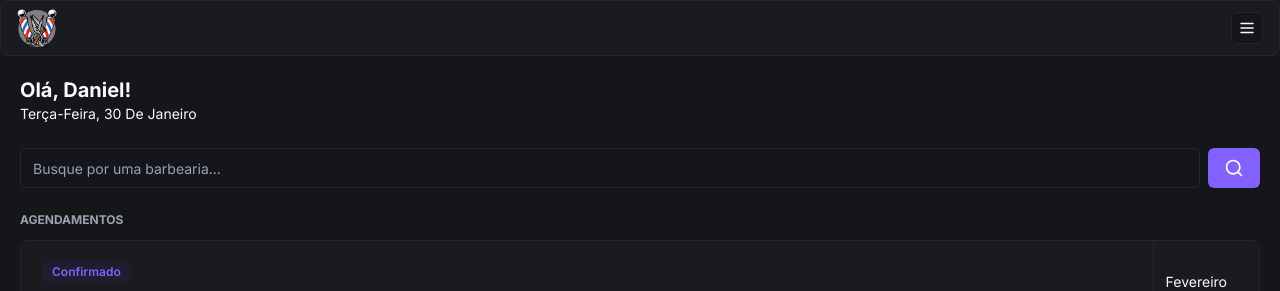
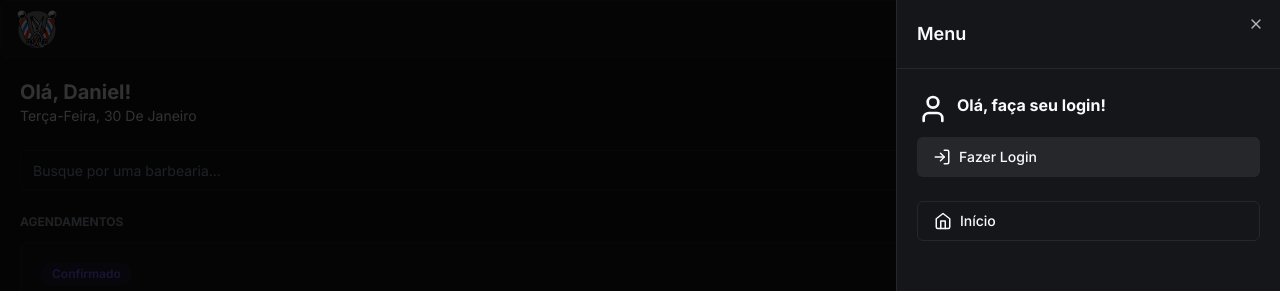
Before and after one commit to DanCalistDev/barber-shop, a Next.js app: page / in a window 1280 px wide. Both pictures are taken after a click on the button 1247 px from the left and 28 px from the top of the page. Shown: the top 291 px of the page. Built offline with nearby package versions, Linux system fonts and the light colour scheme; no server answers; the database is empty.

Commit message:
feat: :sparkles: add sign in and sign out

```diff
--- a/app/_components/header.tsx
+++ b/app/_components/header.tsx
@@ -1,19 +1,95 @@
-'use client'
+"use client";
 
 import Image from "next/image";
 import { Card, CardContent } from "../_components/ui/card";
 import { Button } from "../_components/ui/button";
-import { MenuIcon } from "lucide-react";
+import {
+  CalendarIcon,
+  HomeIcon,
+  LogInIcon,
+  LogOutIcon,
+  MenuIcon,
+  UserIcon,
+} from "lucide-react";
+import {
+  Sheet,
+  SheetContent,
+  SheetHeader,
+  SheetTitle,
+  SheetTrigger,
+} from "./ui/sheet";
+import { signIn, signOut, useSession } from "next-auth/react";
+import { Avatar, AvatarImage } from "./ui/avatar";
+import Link from "next/link";
 
 export default function Header() {
+  const { data } = useSession();
+  const handleLogoutClick = () => signOut();
+  const handleLoginClick = () => signIn("google");
 
   return (
     <Card>
       <CardContent className="px-4 py-2 flex justify-between items-center flex-row">
-             <Image src="/logo-barber.png" alt="Barbershop" height={12} width={40}/>
-             <Button variant="outline" size="icon" className="h-8 w-8">
-               <MenuIcon size={18} />
+        <Image src="/logo-barber.png" alt="Barbershop" height={12} width={40} />
+        <Sheet>
+          <SheetTrigger asChild>
+            <Button variant="outline" size={"icon"}>
+              <MenuIcon size={16} />
             </Button>
+          </SheetTrigger>
+          <SheetContent className="p-0">
+            <SheetHeader className="text-left border-b border-solid border-secondary p-5">
+              <SheetTitle>Menu</SheetTitle>
+            </SheetHeader>
+
+            {data?.user ? (
+              <div className="flex justify-between px-5 py-6 items-center">
+                <div className="flex items-center gap-3 ">
+                  <Avatar>
+                    <AvatarImage src={data?.user?.image ?? ""} />
+                  </Avatar>
+                  <h2 className="font-bold">{data?.user?.name}</h2>
+                </div>
+
+                <Button variant="secondary" size="icon">
+                  <LogOutIcon onClick={handleLogoutClick} />
+                </Button>
+              </div>
+            ) : (
+              <div className="flex flex-col gap-3 px-5 py-6">
+                <div className="flex item-center gap-2 ">
+                  <UserIcon size={32} />
+                  <h2 className="font-bold">Olá, faça seu login!</h2>
+                </div>
+                <Button
+                  variant="secondary"
+                  className="w-full justify-start"
+                  onClick={handleLoginClick}
+                >
+                  <LogInIcon className="mr-2" size={18} />
+                  Fazer Login
+                </Button>
+              </div>
+            )}
+
+            <div className="flex flex-col gap-3 px-5">
+              <Button variant="outline" className="justify-start" asChild>
+              <Link href={"/"}>
+                <HomeIcon size={18} className="mr-2" />
+                Início
+              </Link>
+              </Button>
+              {data?.user && (
+                <Button variant="outline" className="justify-start" asChild>
+                   <Link href={"/bookings"}>
+                  <CalendarIcon size={18} className="mr-2" />
+                  Agendamentos
+                  </Link>
+                </Button>
+              )}
+            </div>
+          </SheetContent>
+        </Sheet>
       </CardContent>
     </Card>
   );
--- /dev/null
+++ b/app/_components/ui/sheet.tsx
@@ -0,0 +1,140 @@
+"use client"
+
+import * as React from "react"
+import * as SheetPrimitive from "@radix-ui/react-dialog"
+import { cva, type VariantProps } from "class-variance-authority"
+import { X } from "lucide-react"
+
+import { cn } from "@/app/_lib/utils"
+
+const Sheet = SheetPrimitive.Root
+
+const SheetTrigger = SheetPrimitive.Trigger
+
+const SheetClose = SheetPrimitive.Close
+
+const SheetPortal = SheetPrimitive.Portal
+
+const SheetOverlay = React.forwardRef<
+  React.ElementRef<typeof SheetPrimitive.Overlay>,
+  React.ComponentPropsWithoutRef<typeof SheetPrimitive.Overlay>
+>(({ className, ...props }, ref) => (
+  <SheetPrimitive.Overlay
+    className={cn(
+      "fixed inset-0 z-50 bg-black/80  data-[state=open]:animate-in data-[state=closed]:animate-out data-[state=closed]:fade-out-0 data-[state=open]:fade-in-0",
+      className
+    )}
+    {...props}
+    ref={ref}
+  />
+))
+SheetOverlay.displayName = SheetPrimitive.Overlay.displayName
+
+const sheetVariants = cva(
+  "fixed z-50 gap-4 bg-background p-6 shadow-lg transition ease-in-out data-[state=open]:animate-in data-[state=closed]:animate-out data-[state=closed]:duration-300 data-[state=open]:duration-500",
+  {
+    variants: {
+      side: {
+        top: "inset-x-0 top-0 border-b data-[state=closed]:slide-out-to-top data-[state=open]:slide-in-from-top",
+        bottom:
+          "inset-x-0 bottom-0 border-t data-[state=closed]:slide-out-to-bottom data-[state=open]:slide-in-from-bottom",
+        left: "inset-y-0 left-0 h-full w-3/4 border-r data-[state=closed]:slide-out-to-left data-[state=open]:slide-in-from-left sm:max-w-sm",
+        right:
+          "inset-y-0 right-0 h-full w-3/4  border-l data-[state=closed]:slide-out-to-right data-[state=open]:slide-in-from-right sm:max-w-sm",
+      },
+    },
+    defaultVariants: {
+      side: "right",
+    },
+  }
+)
+
+interface SheetContentProps
+  extends React.ComponentPropsWithoutRef<typeof SheetPrimitive.Content>,
+    VariantProps<typeof sheetVariants> {}
+
+const SheetContent = React.forwardRef<
+  React.ElementRef<typeof SheetPrimitive.Content>,
+  SheetContentProps
+>(({ side = "right", className, children, ...props }, ref) => (
+  <SheetPortal>
+    <SheetOverlay />
+    <SheetPrimitive.Content
+      ref={ref}
+      className={cn(sheetVariants({ side }), className)}
+      {...props}
+    >
+      {children}
+      <SheetPrimitive.Close className="absolute right-4 top-4 rounded-sm opacity-70 ring-offset-background transition-opacity hover:opacity-100 focus:outline-none focus:ring-2 focus:ring-ring focus:ring-offset-2 disabled:pointer-events-none data-[state=open]:bg-secondary">
+        <X className="h-4 w-4" />
+        <span className="sr-only">Close</span>
+      </SheetPrimitive.Close>
+    </SheetPrimitive.Content>
+  </SheetPortal>
+))
+SheetContent.displayName = SheetPrimitive.Content.displayName
+
+const SheetHeader = ({
+  className,
+  ...props
+}: React.HTMLAttributes<HTMLDivElement>) => (
+  <div
+    className={cn(
+      "flex flex-col space-y-2 text-center sm:text-left",
+      className
+    )}
+    {...props}
+  />
+)
+SheetHeader.displayName = "SheetHeader"
+
+const SheetFooter = ({
+  className,
+  ...props
+}: React.HTMLAttributes<HTMLDivElement>) => (
+  <div
+    className={cn(
+      "flex flex-col-reverse sm:flex-row sm:justify-end sm:space-x-2",
+      className
+    )}
+    {...props}
+  />
+)
+SheetFooter.displayName = "SheetFooter"
+
+const SheetTitle = React.forwardRef<
+  React.ElementRef<typeof SheetPrimitive.Title>,
+  React.ComponentPropsWithoutRef<typeof SheetPrimitive.Title>
+>(({ className, ...props }, ref) => (
+  <SheetPrimitive.Title
+    ref={ref}
+    className={cn("text-lg font-semibold text-foreground", className)}
+    {...props}
+  />
+))
+SheetTitle.displayName = SheetPrimitive.Title.displayName
+
+const SheetDescription = React.forwardRef<
+  React.ElementRef<typeof SheetPrimitive.Description>,
+  React.ComponentPropsWithoutRef<typeof SheetPrimitive.Description>
+>(({ className, ...props }, ref) => (
+  <SheetPrimitive.Description
+    ref={ref}
+    className={cn("text-sm text-muted-foreground", className)}
+    {...props}
+  />
+))
+SheetDescription.displayName = SheetPrimitive.Description.displayName
+
+export {
+  Sheet,
+  SheetPortal,
+  SheetOverlay,
+  SheetTrigger,
+  SheetClose,
+  SheetContent,
+  SheetHeader,
+  SheetFooter,
+  SheetTitle,
+  SheetDescription,
+}
--- a/package.json
+++ b/package.json
@@ -16,6 +16,7 @@
     "@next-auth/prisma-adapter": "^0.4.4-canary.81",
     "@prisma/client": "^5.9.1",
     "@radix-ui/react-avatar": "^1.0.4",
+    "@radix-ui/react-dialog": "^1.0.5",
     "@radix-ui/react-slot": "^1.0.2",
     "class-variance-authority": "^0.7.0",
     "clsx": "^2.1.0",
```
Also changed, not shown: 1 other file (tests, documents, lock files or other folders). Lines whose indentation alone changed are shown as unchanged.
